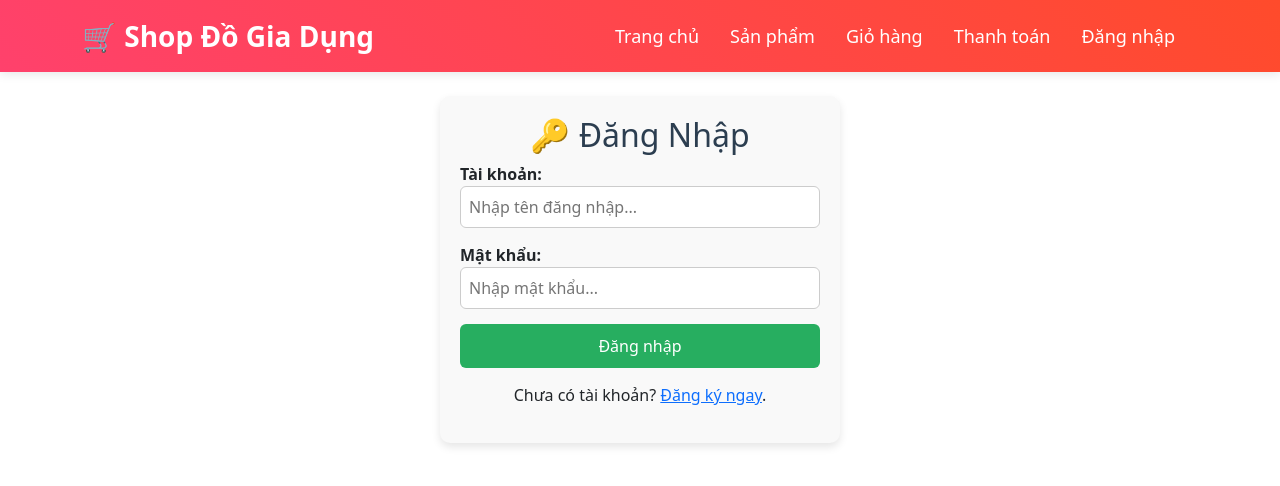
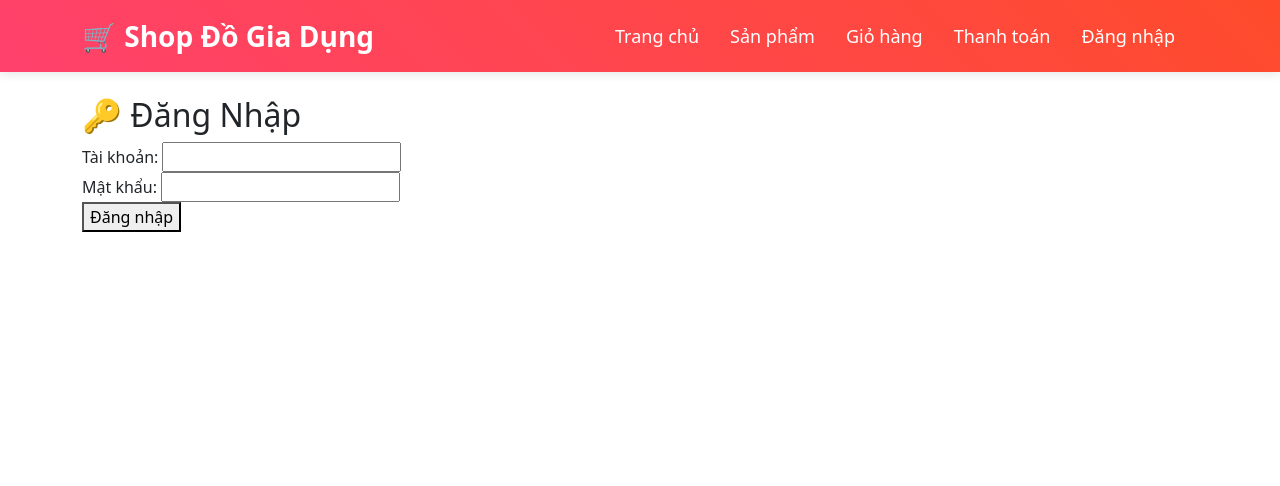
Before and after one commit to toan95902/nhom2, a Django app: template shop/templates/shop/login.html in a window 1280 px wide. Shown: the top 486 px of the page. Run offline with Django 5.2, Linux system fonts and the light colour scheme; the template is opened without the code that fills it, so the values that code supplies are empty; some libraries are stand-ins or nearby versions.

Commit message:
Update login.html

```diff
--- a/shop/templates/shop/login.html
+++ b/shop/templates/shop/login.html
@@ -1,42 +1,15 @@
 {% extends 'shop/base.html' %}
 
-{% block title %}Đăng nhập{% endblock %}
+{% block content %}
+    <h2>🔑 Đăng Nhập</h2>
+    <form method="post">
+        {% csrf_token %}
+        <label for="id_username">Tài khoản:</label>
+        <input type="text" name="username" id="id_username" required><br>
 
-{% block content %}
-<div style="max-width: 400px; margin: 0 auto; padding: 20px; border-radius: 10px; background: #f9f9f9; box-shadow: 0 4px 8px rgba(0,0,0,0.1);">
-  <h2 style="text-align: center; color: #2c3e50;">🔑 Đăng Nhập</h2>
+        <label for="id_password">Mật khẩu:</label>
+        <input type="password" name="password" id="id_password" required><br>
 
-  {% if messages %}
-    <ul style="color: red; padding-left: 20px;">
-      {% for message in messages %}
-        <li>{{ message }}</li>
-      {% endfor %}
-    </ul>
-  {% endif %}
-
-  <form method="post" style="display: flex; flex-direction: column; gap: 15px;">
-    {% csrf_token %}
-
-    <div>
-      <label for="id_username" style="font-weight: bold;">Tài khoản:</label>
-      <input type="text" name="username" id="id_username" placeholder="Nhập tên đăng nhập..." required
-             style="width: 100%; padding: 8px; border: 1px solid #ccc; border-radius: 6px;">
-    </div>
-
-    <div>
-      <label for="id_password" style="font-weight: bold;">Mật khẩu:</label>
-      <input type="password" name="password" id="id_password" placeholder="Nhập mật khẩu..." required
-             style="width: 100%; padding: 8px; border: 1px solid #ccc; border-radius: 6px;">
-    </div>
-
-    <button type="submit"
-            style="padding: 10px; background-color: #27ae60; color: white; border: none; border-radius: 6px; cursor: pointer;">
-      Đăng nhập
-    </button>
-  </form>
-
-  <p style="text-align: center; margin-top: 15px;">
-    Chưa có tài khoản? <a href="{% url 'register' %}">Đăng ký ngay</a>.
-  </p>
-</div>
+        <button type="submit">Đăng nhập</button>
+    </form>
 {% endblock %}
```
